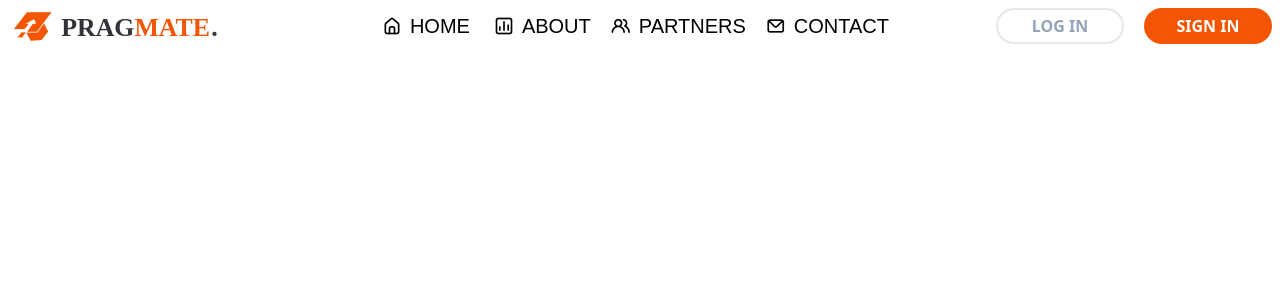
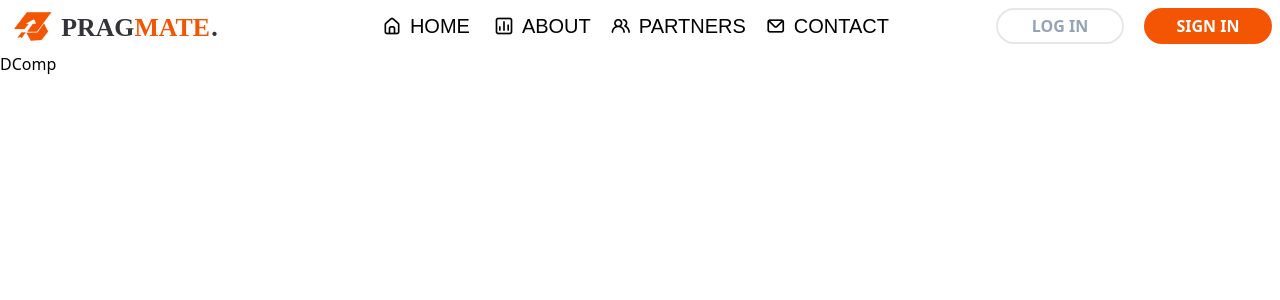
Before and after one commit to SubhranilRaha/Pragmate-Frontend, a React (Create React App) app: page / in a window 1280 px wide. Shown: the top 300 px of the page. Built offline with nearby package versions, Linux system fonts and the light colour scheme; the HTML template or start-up script is replaced by a standard one.

Commit message:
bottomnav changes

```diff
--- a/src/App.js
+++ b/src/App.js
@@ -3,10 +3,11 @@ import Footer from './Components/Footer/Footer'
 import Contact from './Components/Contact/Contact'
 import Home from './Components/Home/Home'
 import Partners from './Components/Partners/Partner'
-import MobNav from './Components/Nav/bottomobnav'
+import MobNav from './Components/Dashboard/bottomobnav'
 import TopNav from './Components/Nav/dashtopnav'
 import HomeNav from './Components/Nav/homenav'
 import Login from './Components/LogIn/Login'
+import DComp from './Components/Dashboard/DComp'
 
 
 
@@ -14,6 +15,7 @@ function App() {
   return (
     <div >
       <HomeNav/>
+      <DComp/>
       {/* <Login/> */}
       {/* <TopNav/> */}
       {/* <Home/>
--- /dev/null
+++ b/src/Components/Dashboard/DComp.js
@@ -0,0 +1,9 @@
+import React from 'react'
+
+function DComp() {
+  return (
+    <div>DComp</div>
+  )
+}
+
+export default DComp
```
Also changed, not shown: src/Components/Dashboard/bottomobnav.js (line endings or trailing spaces).
